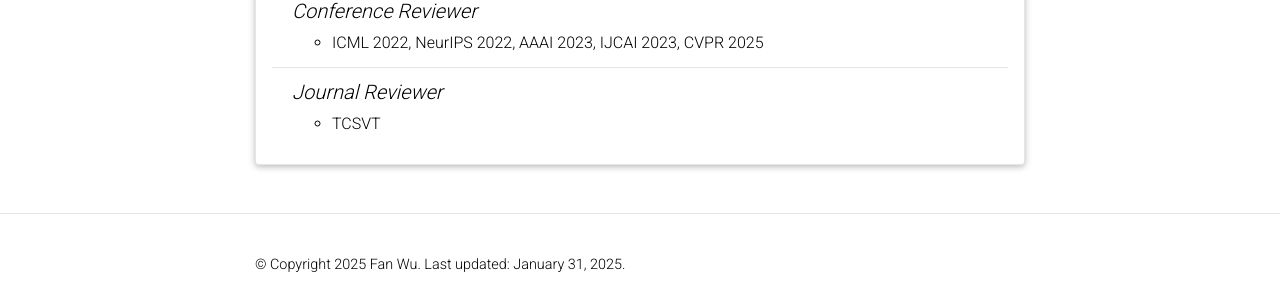
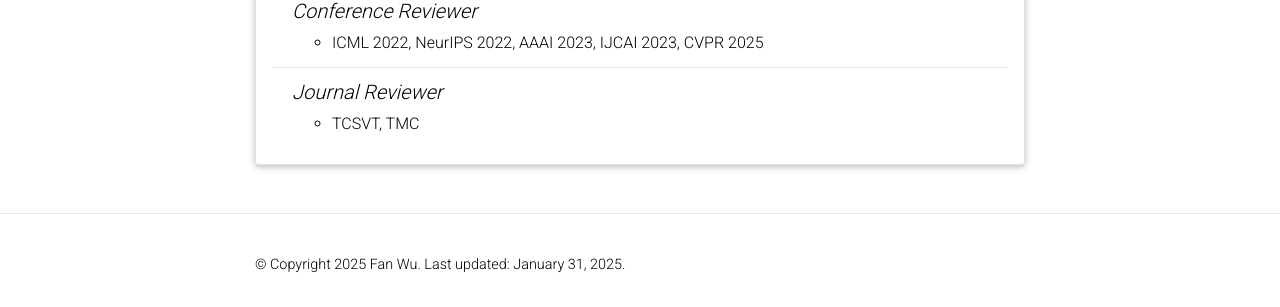
Before and after one commit to wufan-cse/wufan-cse.github.io, a Jekyll site: the page built from _pages/cv.md, in a window 1280 px wide and 1356 px high. Shown: the part 1041-1348 px from the top of the window. Built offline with Jekyll 4.4.1, drawn with Linux system fonts in a browser that asks for light colours; comment, search, counter and statistics services are not loaded; a style sheet for code colours, icons or effects is not loaded.

Commit message:
Update cv.yml

```diff
--- a/_data/cv.yml
+++ b/_data/cv.yml
@@ -42,4 +42,4 @@
         - ICML 2022, NeurIPS 2022, AAAI 2023, IJCAI 2023, CVPR 2025
     - title: Journal Reviewer
       items:
-        - TCSVT
+        - TCSVT, TMC
```
